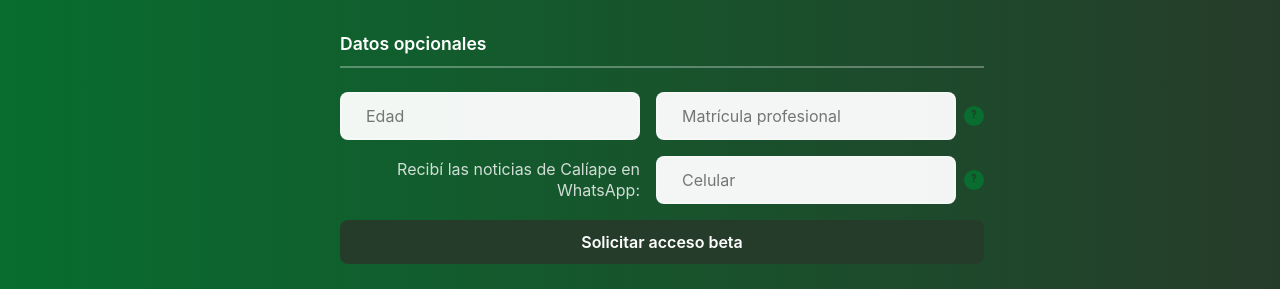
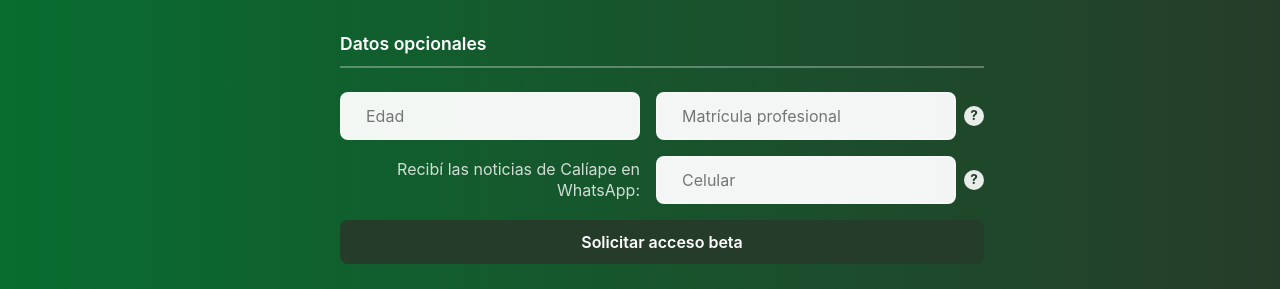
Before and after one commit to fcolavecchia/caliape-website, a Jekyll site: the page built from index.html, in a window 1280 px wide and 1400 px high, scrolled down 1227 px. Shown: the part 466-755 px from the top of the window. Built offline with Jekyll 4.4.1, drawn with Linux system fonts in a browser that asks for light colours.

Commit message:
Arreglando el tooltip en la web

```diff
--- a/assets/css/style.css
+++ b/assets/css/style.css
@@ -278,45 +278,48 @@
     justify-content: center;
     width: 20px;
     height: 20px;
-    background-color: var(--secondary-color);
+    background-color: rgba(255, 255, 255, 0.9);
     color: var(--primary-color);
     border-radius: 50%;
-    font-size: 0.65rem;
+    font-size: 0.85rem;
     font-weight: bold;
     cursor: help;
     flex-shrink: 0;
+    z-index: 1;
 }
 
 .tooltip-text {
     visibility: hidden;
     opacity: 0;
     position: absolute;
-    bottom: 125%;
-    right: 0;
+    bottom: calc(100% + 10px);
+    right: -10px;
     background-color: var(--white);
     color: var(--text-color);
     padding: 0.75rem;
     border-radius: var(--border-radius);
-    box-shadow: 0 4px 12px rgba(0, 0, 0, 0.2);
+    box-shadow: 0 4px 12px rgba(0, 0, 0, 0.3);
     width: 250px;
     font-size: 0.9rem;
     font-weight: normal;
     line-height: 1.4;
-    z-index: 10;
+    z-index: 1000;
     transition: opacity 0.3s, visibility 0.3s;
+    pointer-events: none;
 }
 
 .tooltip-text::after {
     content: "";
     position: absolute;
     top: 100%;
-    right: 10px;
-    border: 6px solid transparent;
+    right: 15px;
+    border: 8px solid transparent;
     border-top-color: var(--white);
 }
 
 .tooltip-icon:hover .tooltip-text,
-.tooltip-icon:focus .tooltip-text {
+.tooltip-icon:focus .tooltip-text,
+.tooltip-icon.active .tooltip-text {
     visibility: visible;
     opacity: 1;
 }
--- a/index.html
+++ b/index.html
@@ -120,6 +120,35 @@
 </section>
 
 <script>
+// Tooltip functionality for touch devices
+document.addEventListener('DOMContentLoaded', function() {
+    const tooltipIcons = document.querySelectorAll('.tooltip-icon');
+
+    tooltipIcons.forEach(function(icon) {
+        icon.addEventListener('click', function(e) {
+            e.preventDefault();
+            e.stopPropagation();
+
+            // Close other tooltips
+            tooltipIcons.forEach(function(otherIcon) {
+                if (otherIcon !== icon) {
+                    otherIcon.classList.remove('active');
+                }
+            });
+
+            // Toggle this tooltip
+            this.classList.toggle('active');
+        });
+    });
+
+    // Close tooltip when clicking outside
+    document.addEventListener('click', function() {
+        tooltipIcons.forEach(function(icon) {
+            icon.classList.remove('active');
+        });
+    });
+});
+
 document.getElementById('betaForm').addEventListener('submit', function(e) {
     e.preventDefault();
 
```
Also changed, not shown: _posts/2025-12-09-en-los-medios.md (added, +21 -0 lines).
